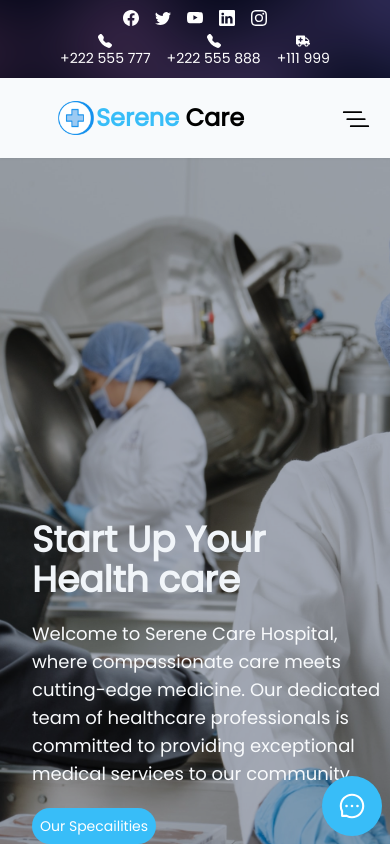
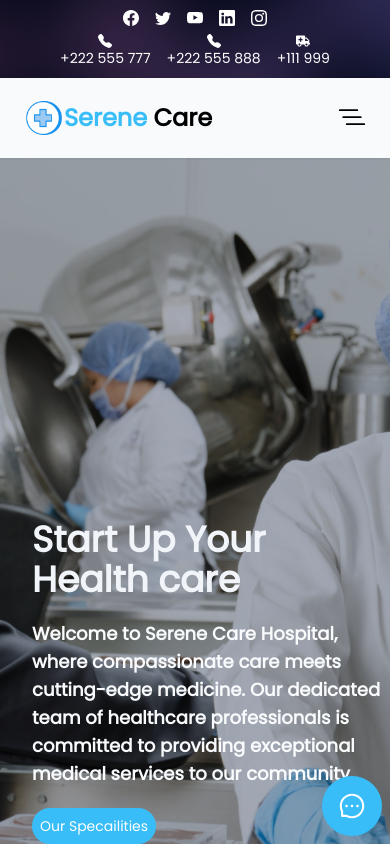
Before and after one commit to Maneesha-Maduranga/Serena_care_Hospital, a React (Vite) app: page / in a window 390 px wide. Shown: the top 844 px of the page. Built offline with nearby package versions, Linux system fonts and the light colour scheme.

Commit message:
Changing navbar

```diff
--- a/src/Component/Navabar.jsx
+++ b/src/Component/Navabar.jsx
@@ -18,7 +18,7 @@ function Navbar() {
     <div className='relative'>
       <div className='fixed top-0 left-0 right-0 z-10 h-auto'>
         <Banner />
-        <section className='flex justify-between items-center h-20 bg-slate-50 w-full drop-shadow-sm z-10 px-14'>
+        <section className='flex justify-between items-center h-20 bg-slate-50 w-full drop-shadow-sm z-10 p-6'>
           {/* Logo */}
 
           <NavbarLogo />
@@ -82,10 +82,7 @@ function Navbar() {
           </ul>
 
           {/* Hamberger ICon */}
-          <div
-            className='absolute top-7 right-5 lg:hidden'
-            onClick={toggleNavbar}
-          >
+          <div className='lg:hidden' onClick={toggleNavbar}>
             {!show ? <BsListNested size={28} /> : <IoClose size={28} />}
           </div>
 
--- a/src/Section/Hero.jsx
+++ b/src/Section/Hero.jsx
@@ -25,7 +25,7 @@ function Hero() {
             Start Up Your Health care
           </h1>
 
-          <div className='text-lg  text-slate-50  md:text-xl  font-medium md:w-[50rem] my-5'>
+          <div className='text-lg font-semibold text-slate-50  md:text-xl   md:w-[50rem] my-5'>
             Welcome to Serene Care Hospital, where compassionate care meets
             cutting-edge medicine. Our dedicated team of healthcare
             professionals is committed to providing exceptional medical services
```
